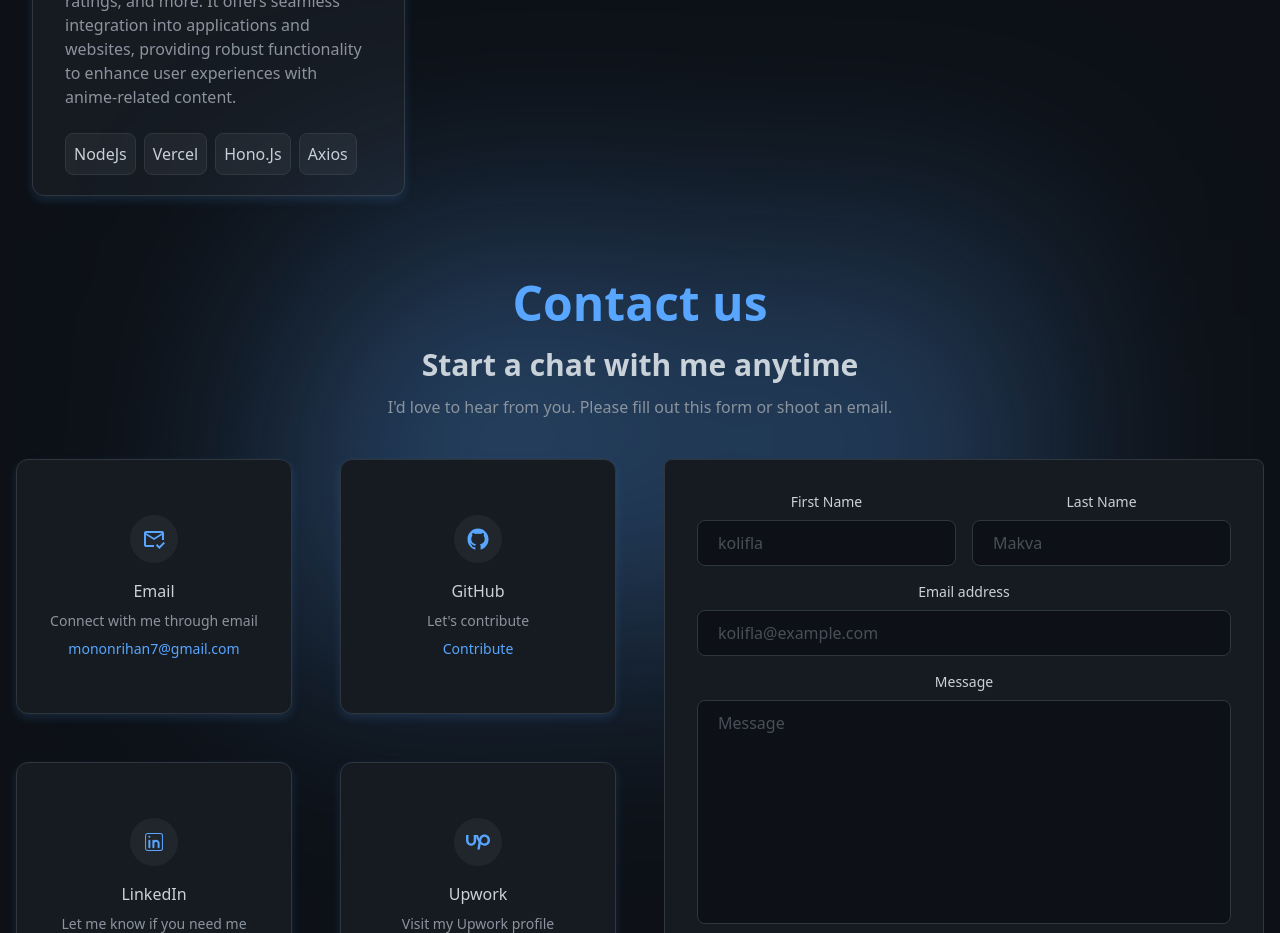
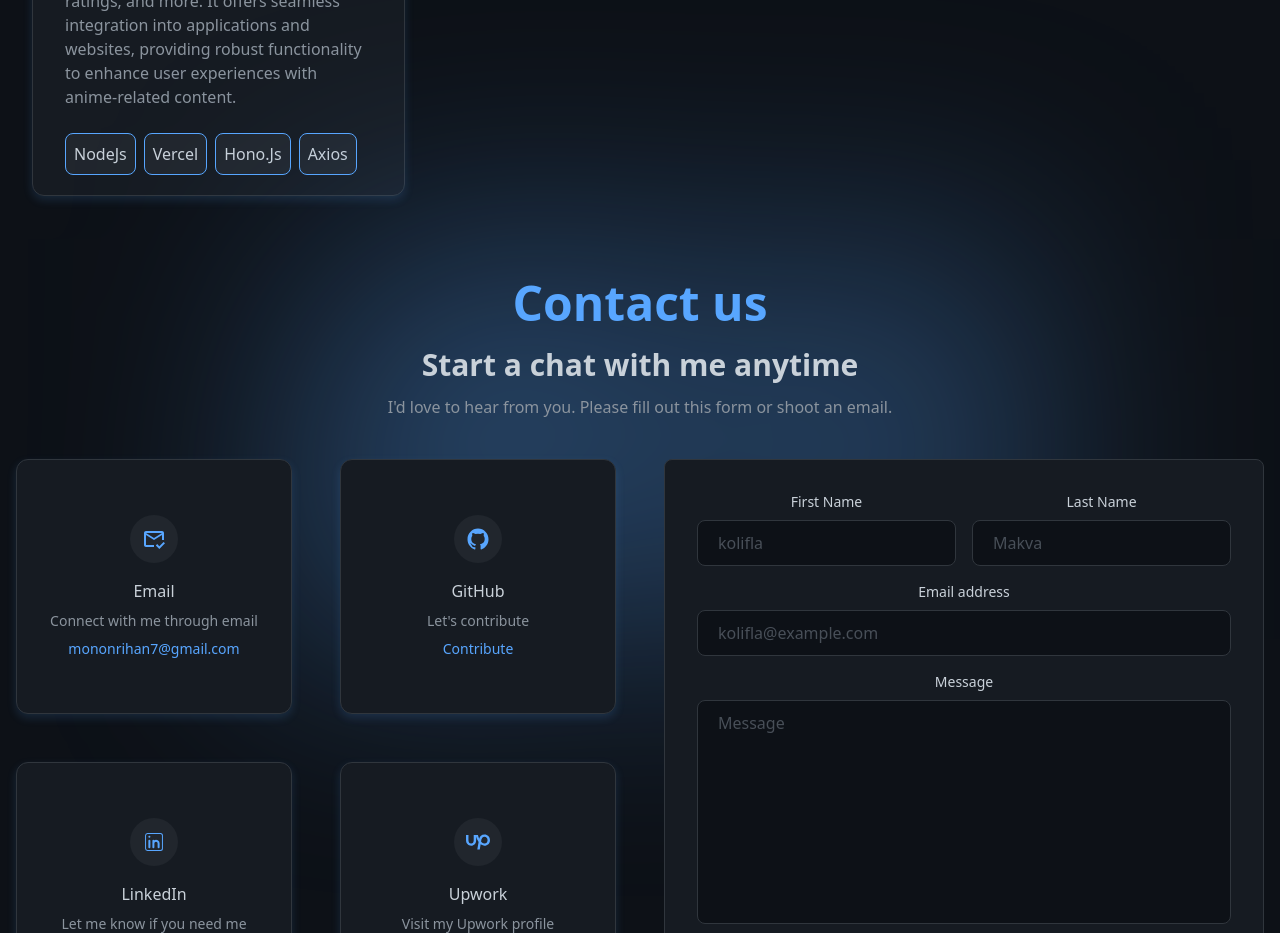
Before and after one commit to itzrihan/itsrihan.me, a React (Vite) app: page / in a window 1280 px wide. Shown: the part 1640-2573 px from the top of the page. Built offline with nearby package versions, Linux system fonts and the light colour scheme.

Commit message:
Update Project.jsx

```diff
--- a/src/components/Project.jsx
+++ b/src/components/Project.jsx
@@ -36,7 +36,7 @@ const Project = () => {
                                         {item.techs.map((tech, index) => (
                                             <li
                                                 key={index}
-                                                className="p-2 bg-[#21262d] text-[#c9d1d9] rounded-lg border border-[#30363d] hover:bg-[#30363d]"
+                                                className="p-2 bg-[#21262d] text-[#c9d1d9] rounded-lg border border-[#58a6ff] hover:bg-[#79c0ff]"
                                             >
                                                 {tech}
                                             </li>
```
